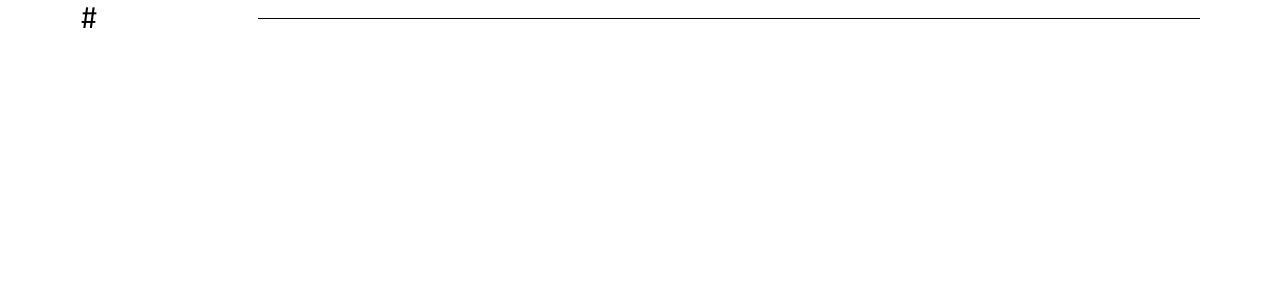
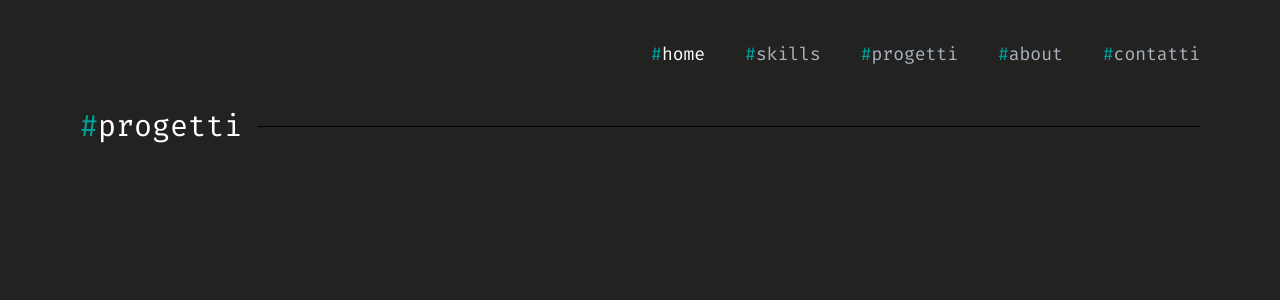
Before and after one commit to lilcecco/SecondaTask_Gruppo1, a React (Create React App) app: page / in a window 1280 px wide. Shown: the top 300 px of the page. Built offline with nearby package versions, Linux system fonts and the light colour scheme.

Commit message:
[Header] aggiunto menu

```diff
--- a/src/components/App/App.js
+++ b/src/components/App/App.js
@@ -1,13 +1,10 @@
+import Home from '../Home';
 import './App.css';
 
 function App() {
   return (
-    <div className="bg-primary min-h-screen px-20">
-      <div className="flex items-center">
-        <span className="text-secondary text-3xl">#</span>
-        <span className="text-white text-3xl">progetti</span>
-        <span className="border-b border-white-500 flex-grow ml-4 w-1" ></span>
-      </div>
+    <div>
+      <Home />
     </div>
   );
 }
--- a/src/components/Home/Home.js
+++ b/src/components/Home/Home.js
@@ -1,6 +1,40 @@
 const Home = () => {
   return (
-    <div>Home</div>
+    <div className="bg-brown min-h-screen">
+      <header className="flex justify-between px-20 py-10">
+        <div className="logo"></div>
+        <nav>
+          <ul className="flex gap-x-10">
+            <li>
+              <span className="text-green text-lg">#</span>
+              <span className="text-white text-lg">home</span>
+            </li>
+            <li>
+              <span className="text-green text-lg">#</span>
+              <span className="text-gray text-lg">skills</span>
+            </li>
+            <li>
+              <span className="text-green text-lg">#</span>
+              <span className="text-gray text-lg">progetti</span>
+            </li>
+            <li>
+              <span className="text-green text-lg">#</span>
+              <span className="text-gray text-lg">about</span>
+            </li>
+            <li>
+              <span className="text-green text-lg">#</span>
+              <span className="text-gray text-lg">contatti</span>
+            </li>
+          </ul>
+        </nav>
+      </header>
+
+      <div className="flex items-center px-20">
+        <span className="text-green text-3xl">#</span>
+        <span className="text-white text-3xl">progetti</span>
+        <span className="border-b border-white-500 flex-grow ml-4 w-1" ></span>
+      </div>
+    </div>
   )
 }
 
```
